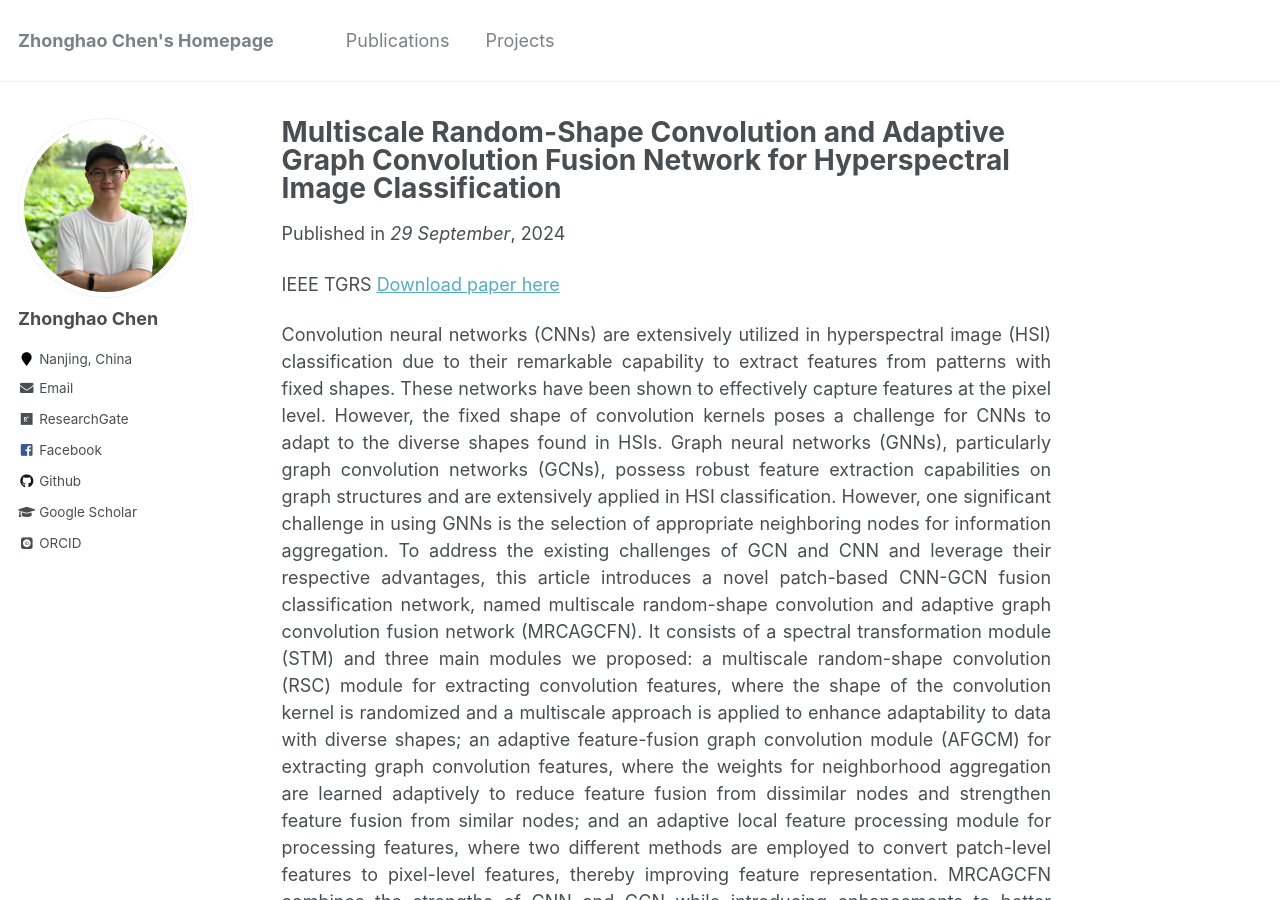
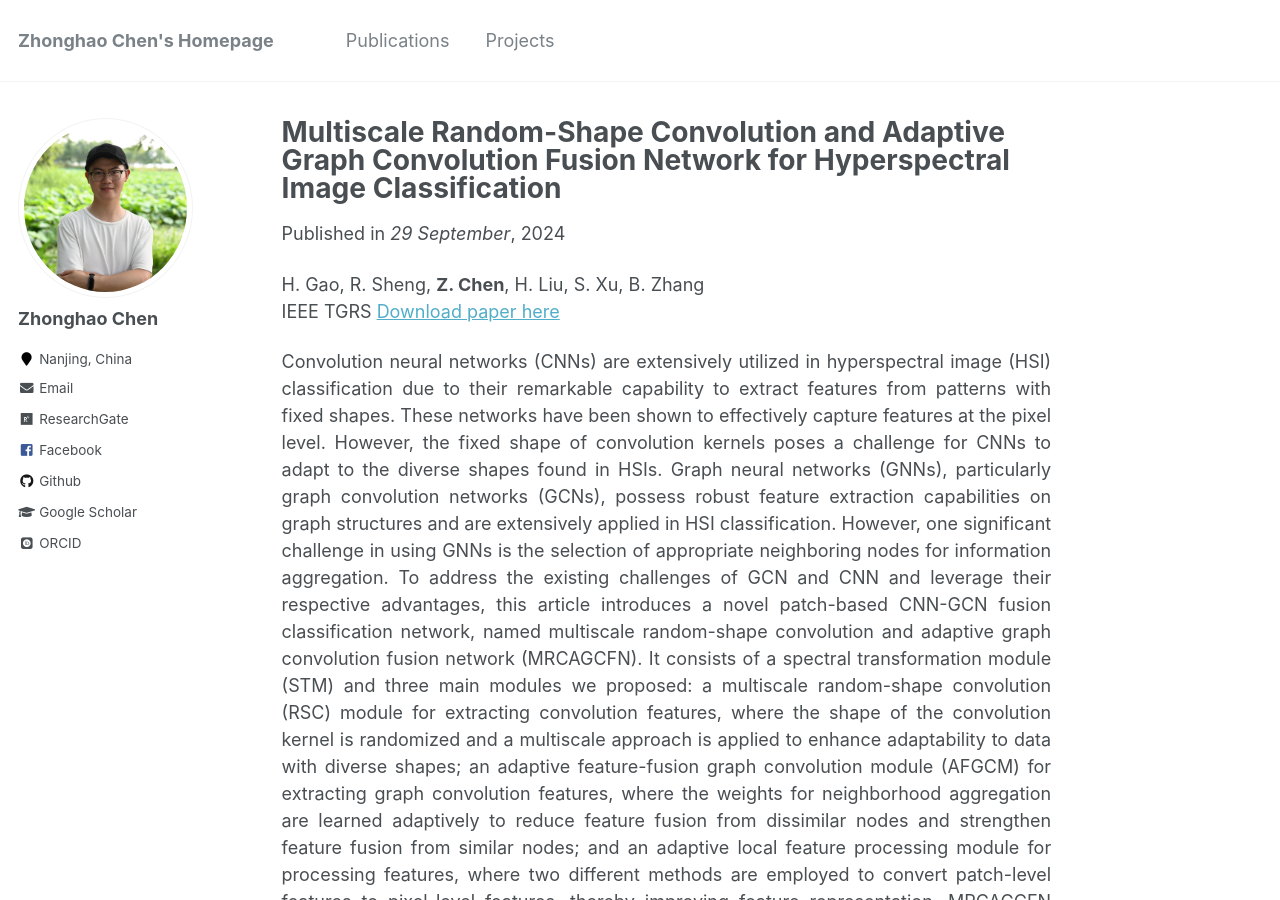
Before and after one commit to zhonghaochen/zhonghaochen.github.io, a Jekyll site: the page built from _publications/Multiscale Random-Shape Convolution and Adaptive Graph Convolution Fusion Network for Hyperspectral Image Classification.md, in a window 1280 px wide and 900 px high. Built offline with Jekyll 4.4.1, drawn with Linux system fonts in a browser that asks for light colours; some web fonts are replaced.

Commit message:
Update Multiscale Random-Shape Convolution and Adaptive Graph Convolution Fusion Network for Hyperspectral Image Classification.md

```diff
--- a/_publications/Multiscale Random-Shape Convolution and Adaptive Graph Convolution Fusion Network for Hyperspectral Image Classification.md
+++ b/_publications/Multiscale Random-Shape Convolution and Adaptive Graph Convolution Fusion Network for Hyperspectral Image Classification.md
@@ -4,6 +4,7 @@ collection: publications
 date: 2024-04-18
 venue: '29 September'
 ---
+H. Gao, R. Sheng, **Z. Chen**, H. Liu, S. Xu, B. Zhang <br>
 IEEE TGRS
 [Download paper here](https://ieeexplore.ieee.org/abstract/document/10504929)
 
```
